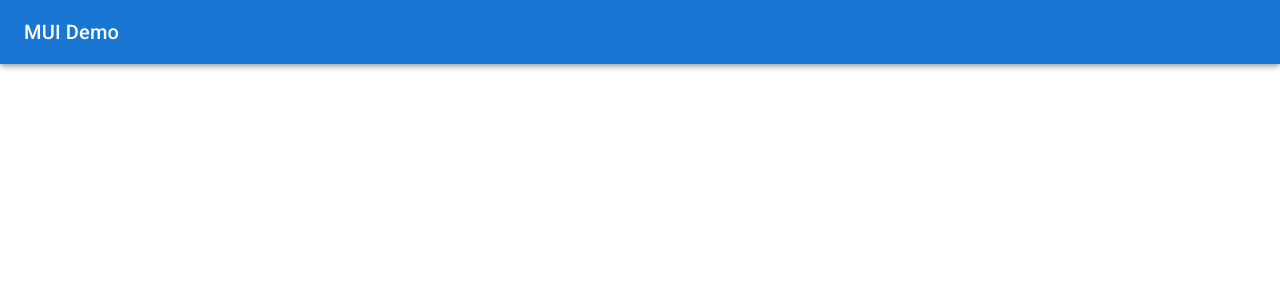
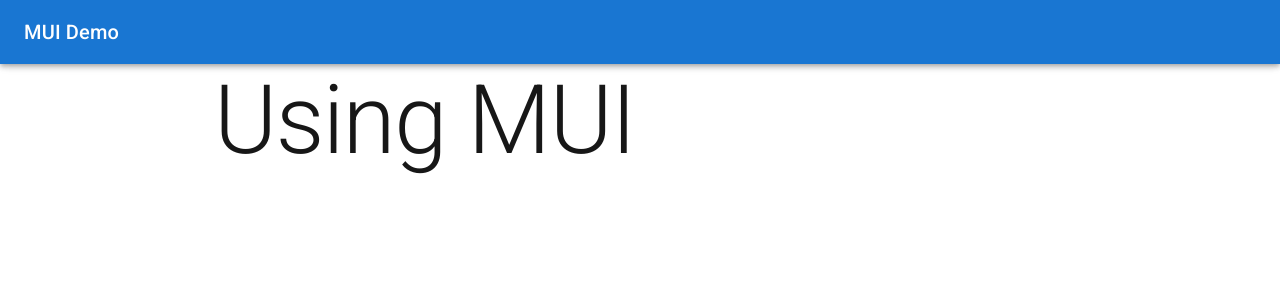
Before and after one commit to dmit-2008/dmit2008-A02-winter-2025, a Next.js app in the folder 06-nextjs-mui-component-library/components-mui-example/: page / in a window 1280 px wide. Shown: the top 300 px of the page. Built offline with nearby package versions, Linux system fonts and the light colour scheme.

Commit message:
class progress pushed

```diff
--- a/06-nextjs-mui-component-library/components-mui-example/pages/index.js
+++ b/06-nextjs-mui-component-library/components-mui-example/pages/index.js
@@ -16,15 +16,19 @@
       {/* component prop as main essentially renders this
       component as a main element
       docs here: https://mui.com/material-ui/api/container/
+
+      let's add an sx prop on the container
+      so that its pushed down
       */}
       <Container
         maxWidth="md"
         component="main"
+        sx={{marginTop: 8}}
       >
         {/* variant is what it looks like and the component again like
         above is the element it will render to */}
         <Typography
-          variant="h3"
+          variant="h1"
           component="h1"
         >
           Using MUI
```
